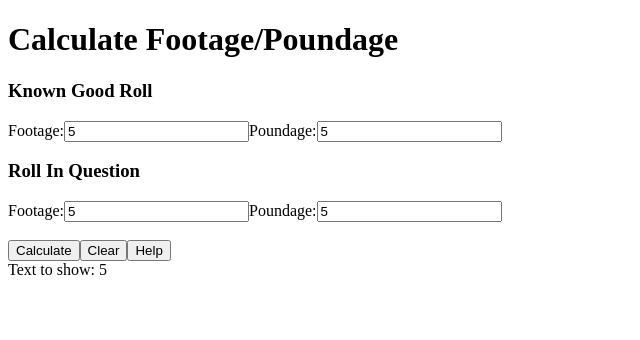
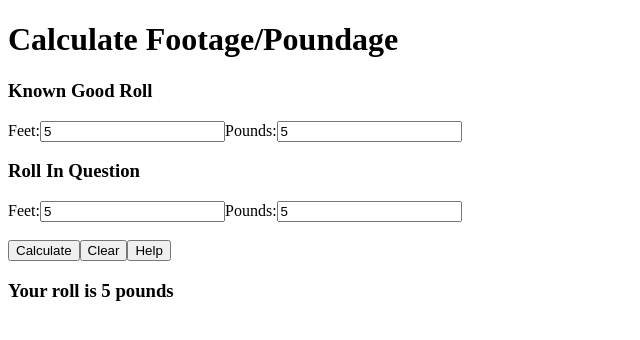
Before and after one commit to ngenter/Poundage, an Angular app: page / in a window 1280 px wide. Both pictures are taken after typing "5", "5", "5", "5" into the empty fields and a click on the button "Calculate". Shown: the top 340 px of the page, without its empty margins (0-640 px from the left). Built offline with nearby package versions, Linux system fonts and the light colour scheme.

Commit message:
1.0 Baby

```diff
--- a/src/app/hxw.component.html
+++ b/src/app/hxw.component.html
@@ -1,20 +1,35 @@
 <h3>Known Good Roll</h3>
-<label for="footage">Footage:</label>
+<label for="footage">Feet:</label>
 <input type="number" [(ngModel)]="knownFootage">
-<label for="poundage">Poundage:</label>
+<label for="poundage">Pounds:</label>
 <input type="number" [(ngModel)]="knownPoundage">
 
 <h3>Roll In Question</h3>
 
-<label>Footage:</label>
+<label>Feet:</label>
 <input type="number" [(ngModel)]="questionFootage" (keyup)="clearPoundage()">
-<label>Poundage:</label>
+<label>Pounds:</label>
 <input type="number" [(ngModel)]="questionPoundage" (keyup)="clearFootage()">
 
 <br><br>
 
 <button (click)="calculate()">Calculate</button>
-<button>Clear</button>
-<button>Help</button>
+<button (click)="clearAll()">Clear</button>
+<button (click)="help()">Help</button>
 
-<div *ngIf="showAnswer">Text to show: {{ answer }}</div>
+<br>
+
+<div *ngIf="showAnswer">
+    <h3>Your roll is {{ answer }}  {{rollIs}}</h3>
+</div>
+
+
+
+<div *ngIf="showHelp">
+    <h3>Help</h3>
+    <p>Enter the 'Feet' and 'Pounds' of a known roll.</p>
+    <p>Enter in either the 'Feet' or 'Pounds' of the roll you are trying to calculate</p>
+    <p>Click Calculate</p>
+
+
+</div>
--- a/src/app/hxw.component.ts
+++ b/src/app/hxw.component.ts
@@ -12,8 +12,10 @@ export class HxwComponent {
     questionFootage: number;
     questionPoundage: number;
     answer: number = null;
+    rollIs: string = null;
 
     showAnswer: boolean = false;
+    showHelp: boolean = false;
 
     calculate(){
         if (this.questionFootage == null)
@@ -21,12 +23,14 @@ export class HxwComponent {
             this.answer = (this.knownFootage / this.knownPoundage * this.questionPoundage)
             console.log(this.answer)
             this.showAnswer = !this.showAnswer
+            this.rollIs = "feet"
         }
 
         else {
             this.answer = (this.knownPoundage / this.knownFootage * this.questionFootage)
             console.log(this.answer)
             this.showAnswer = !this.showAnswer
+            this.rollIs = "pounds"
         }
 
     }
@@ -40,5 +44,19 @@ export class HxwComponent {
         this.questionPoundage = null;
     }
 
+    clearAll(){
+        this.knownFootage = null;
+        this.knownPoundage = null;
+        this.questionFootage = null;
+        this.questionPoundage = null;
+        this.answer = null;
+        this.showAnswer = false;
+        this.showHelp = false;
+    }
+
+    help(){
+        this.showHelp = true;
+    }
+
 
 }
```
